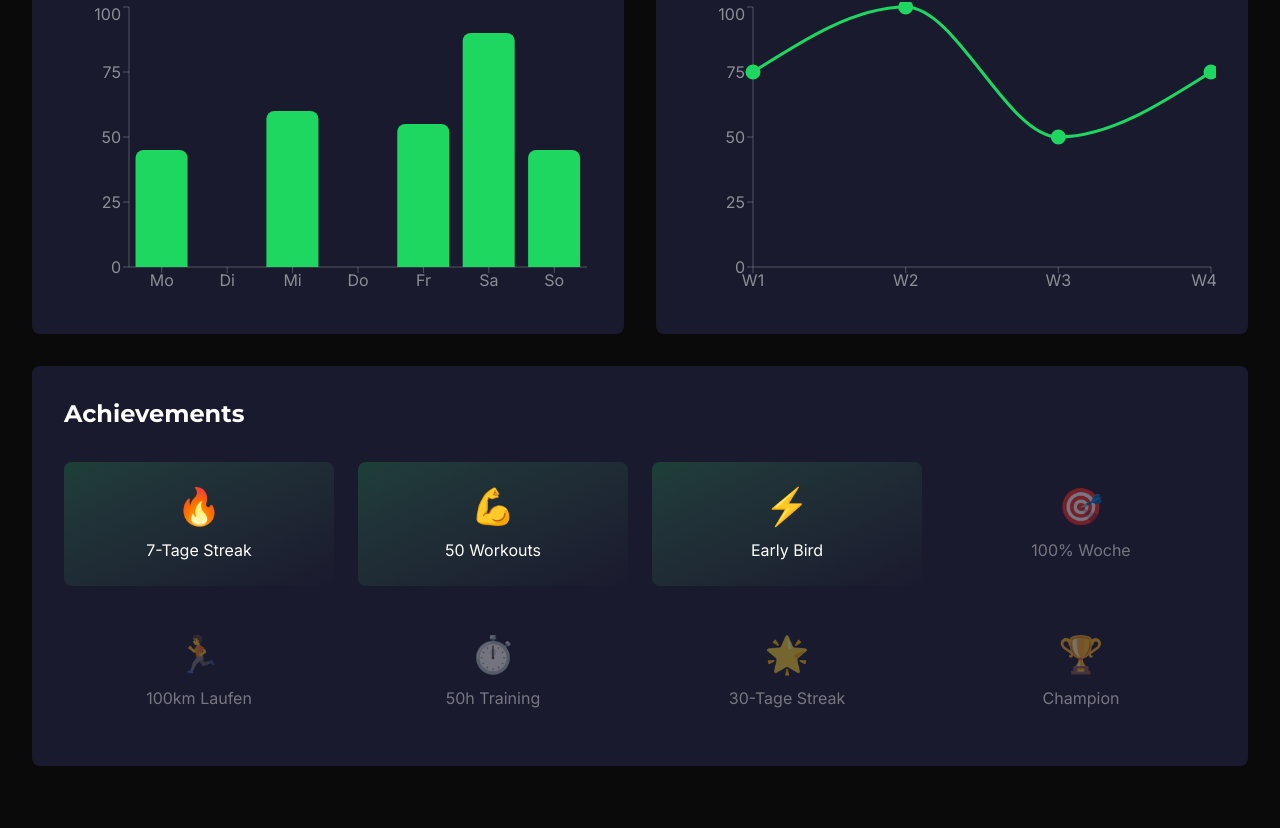
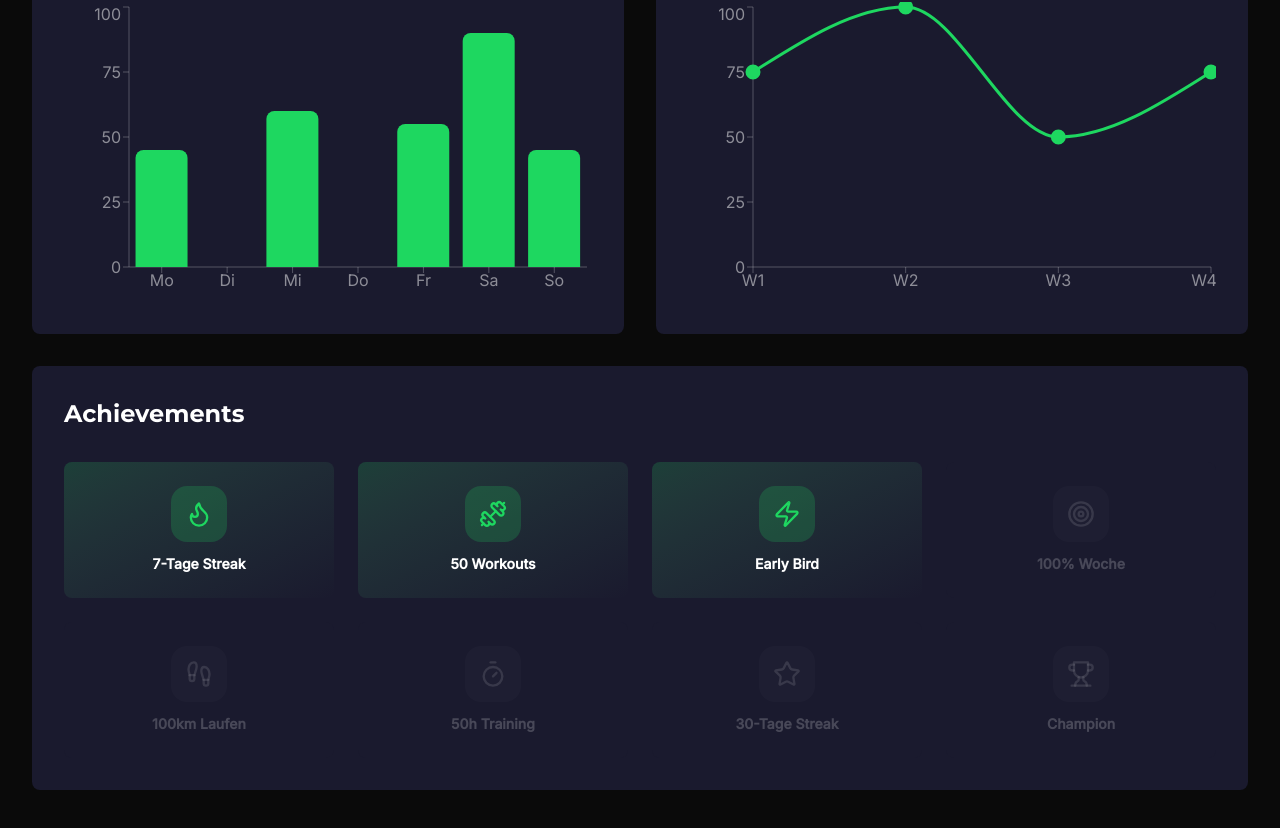
Before and after one commit to D7724/Traincraft, a React (Vite) app: page /progress in a window 1280 px wide. Shown: the part 542-1370 px from the top of the page. Built offline with nearby package versions, Linux system fonts and the light colour scheme.

Commit message:
New archivements images.

```diff
--- a/src/app/pages/Progress.tsx
+++ b/src/app/pages/Progress.tsx
@@ -1,6 +1,6 @@
 import { Navigation } from '../components/Navigation';
 import { Card } from '../components/Card';
-import { TrendingUp, Flame, Clock, Award } from 'lucide-react';
+import { TrendingUp, Flame, Clock, Award, Zap, Target, Trophy, Star, Dumbbell, Timer, Footprints } from 'lucide-react';
 import { BarChart, Bar, XAxis, YAxis, ResponsiveContainer, LineChart, Line } from 'recharts';
 
 export function Progress() {
@@ -119,15 +119,17 @@ export function Progress() {
           <h2 className="text-2xl mb-8 text-white">Achievements</h2>
           <div className="grid grid-cols-4 gap-6">
               {[
-              { icon: '🔥', title: '7-Tage Streak', unlocked: true },
-              { icon: '💪', title: '50 Workouts', unlocked: true },
-              { icon: '⚡', title: 'Early Bird', unlocked: true },
-              { icon: '🎯', title: '100% Woche', unlocked: false },
-              { icon: '🏃', title: '100km Laufen', unlocked: false },
-              { icon: '⏱️', title: '50h Training', unlocked: false },
-              { icon: '🌟', title: '30-Tage Streak', unlocked: false },
-              { icon: '🏆', title: 'Champion', unlocked: false }
-            ].map((achievement, i) => (
+                { icon: Flame, title: '7-Tage Streak', unlocked: true },
+                { icon: Dumbbell, title: '50 Workouts', unlocked: true },
+                { icon: Zap, title: 'Early Bird', unlocked: true },
+                { icon: Target, title: '100% Woche', unlocked: false },
+                { icon: Footprints, title: '100km Laufen', unlocked: false },
+                { icon: Timer, title: '50h Training', unlocked: false },
+                { icon: Star, title: '30-Tage Streak', unlocked: false },
+                { icon: Trophy, title: 'Champion', unlocked: false }
+              ].map((achievement, i) => {
+                const Icon = achievement.icon;
+                return (
                   <div
                     key={i}
                     className={`p-6 rounded-lg text-center ${
@@ -136,10 +138,17 @@ export function Progress() {
                         : 'bg-[#1A1A2E] opacity-40'
                     }`}
                   >
-                <div className="text-4xl mb-3">{achievement.icon}</div>
-                <div className="text-white">{achievement.title}</div>
+                    <div className={`inline-flex items-center justify-center w-14 h-14 rounded-2xl mb-3 ${
+                      achievement.unlocked
+                        ? 'bg-[#1ED760]/20 text-[#1ED760]'
+                        : 'bg-white/5 text-white/30'
+                    }`}>
+                      <Icon size={28} />
                     </div>
-            ))}
+                    <div className={`text-sm font-semibold ${achievement.unlocked ? 'text-white' : 'text-white/50'}`}>{achievement.title}</div>
+                  </div>
+                );
+              })}
           </div>
         </Card>
       </div>
```
Lines whose indentation alone changed are shown as unchanged.
